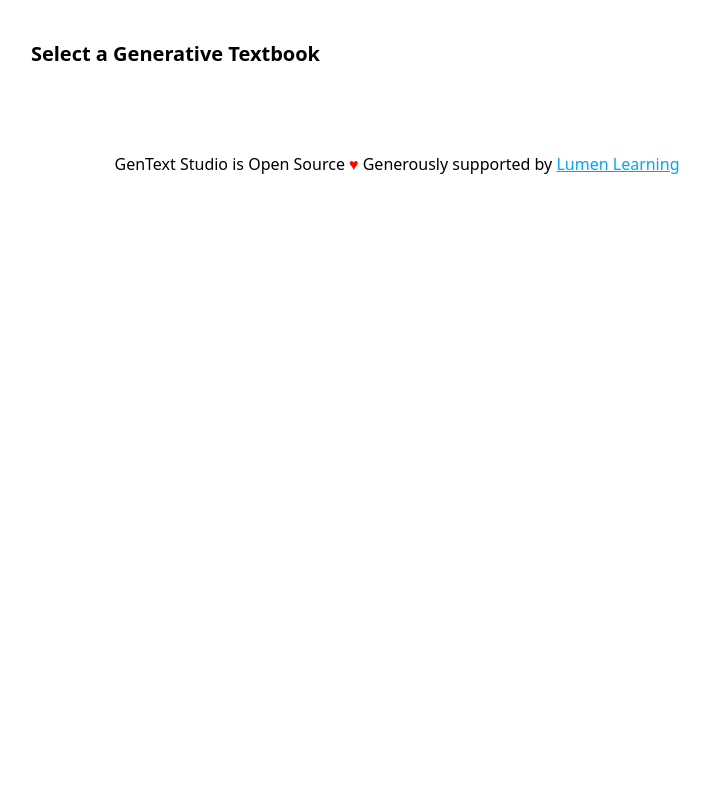
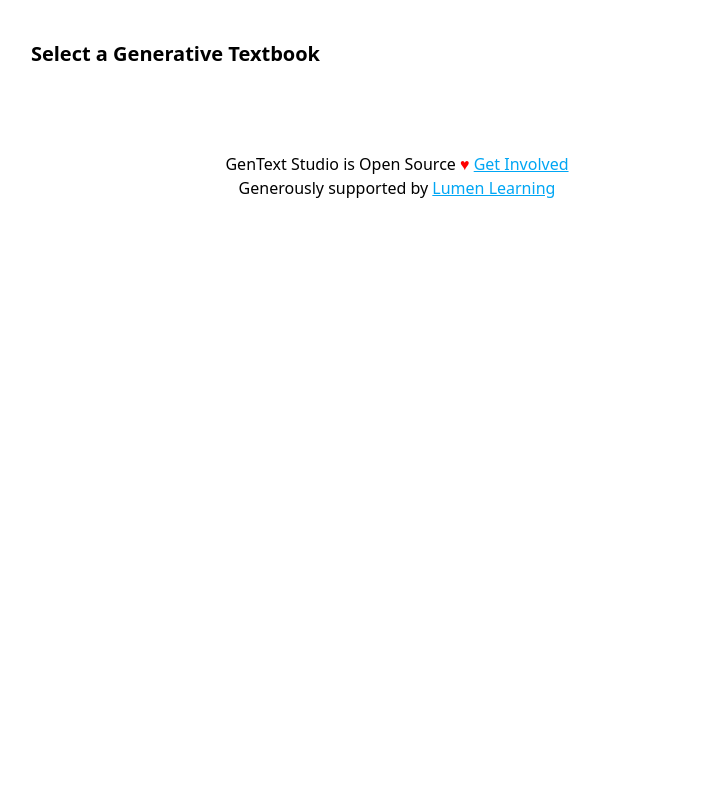
Before and after one commit to kalendar/gentext_studio, a Python web app: template src/treebeard/templates/interaction/explore/textbooks.jinja in a window 1280 px wide. Shown: the whole page, without its empty margins (243-953 px from the left). Run offline with Jinja, Linux system fonts and the light colour scheme; the template is opened without the code that fills it, so the values that code supplies are empty; some libraries are stand-ins or nearby versions.

Commit message:
Changes to navbar

```diff
--- a/src/treebeard/static/css/main.css
+++ b/src/treebeard/static/css/main.css
@@ -414,9 +414,6 @@
     --tw-scale-z: 80%;
     scale: var(--tw-scale-x) var(--tw-scale-y);
   }
-  .transform {
-    transform: var(--tw-rotate-x,) var(--tw-rotate-y,) var(--tw-rotate-z,) var(--tw-skew-x,) var(--tw-skew-y,);
-  }
   .animate-spin {
     animation: var(--animate-spin);
   }
@@ -740,9 +737,6 @@
   .opacity-50 {
     opacity: 50%;
   }
-  .filter {
-    filter: var(--tw-blur,) var(--tw-brightness,) var(--tw-contrast,) var(--tw-grayscale,) var(--tw-hue-rotate,) var(--tw-invert,) var(--tw-saturate,) var(--tw-sepia,) var(--tw-drop-shadow,);
-  }
   .transition {
     transition-property: color, background-color, border-color, outline-color, text-decoration-color, fill, stroke, --tw-gradient-from, --tw-gradient-via, --tw-gradient-to, opacity, box-shadow, transform, translate, scale, rotate, filter, -webkit-backdrop-filter, backdrop-filter;
     transition-timing-function: var(--tw-ease, var(--default-transition-timing-function));
@@ -1061,26 +1055,6 @@ input:not([type="submit"]), select, textarea {
   inherits: false;
   initial-value: 1;
 }
-@property --tw-rotate-x {
-  syntax: "*";
-  inherits: false;
-}
-@property --tw-rotate-y {
-  syntax: "*";
-  inherits: false;
-}
-@property --tw-rotate-z {
-  syntax: "*";
-  inherits: false;
-}
-@property --tw-skew-x {
-  syntax: "*";
-  inherits: false;
-}
-@property --tw-skew-y {
-  syntax: "*";
-  inherits: false;
-}
 @property --tw-space-y-reverse {
   syntax: "*";
   inherits: false;
@@ -1096,59 +1070,6 @@ input:not([type="submit"]), select, textarea {
   inherits: false;
 }
 @property --tw-font-weight {
-  syntax: "*";
-  inherits: false;
-}
-@property --tw-blur {
-  syntax: "*";
-  inherits: false;
-}
-@property --tw-brightness {
-  syntax: "*";
-  inherits: false;
-}
-@property --tw-contrast {
-  syntax: "*";
-  inherits: false;
-}
-@property --tw-grayscale {
-  syntax: "*";
-  inherits: false;
-}
-@property --tw-hue-rotate {
-  syntax: "*";
-  inherits: false;
-}
-@property --tw-invert {
-  syntax: "*";
-  inherits: false;
-}
-@property --tw-opacity {
-  syntax: "*";
-  inherits: false;
-}
-@property --tw-saturate {
-  syntax: "*";
-  inherits: false;
-}
-@property --tw-sepia {
-  syntax: "*";
-  inherits: false;
-}
-@property --tw-drop-shadow {
-  syntax: "*";
-  inherits: false;
-}
-@property --tw-drop-shadow-color {
-  syntax: "*";
-  inherits: false;
-}
-@property --tw-drop-shadow-alpha {
-  syntax: "<percentage>";
-  inherits: false;
-  initial-value: 100%;
-}
-@property --tw-drop-shadow-size {
   syntax: "*";
   inherits: false;
 }
@@ -1237,28 +1158,10 @@ input:not([type="submit"]), select, textarea {
       --tw-scale-x: 1;
       --tw-scale-y: 1;
       --tw-scale-z: 1;
-      --tw-rotate-x: initial;
-      --tw-rotate-y: initial;
-      --tw-rotate-z: initial;
-      --tw-skew-x: initial;
-      --tw-skew-y: initial;
       --tw-space-y-reverse: 0;
       --tw-border-style: solid;
       --tw-leading: initial;
       --tw-font-weight: initial;
-      --tw-blur: initial;
-      --tw-brightness: initial;
-      --tw-contrast: initial;
-      --tw-grayscale: initial;
-      --tw-hue-rotate: initial;
-      --tw-invert: initial;
-      --tw-opacity: initial;
-      --tw-saturate: initial;
-      --tw-sepia: initial;
-      --tw-drop-shadow: initial;
-      --tw-drop-shadow-color: initial;
-      --tw-drop-shadow-alpha: 100%;
-      --tw-drop-shadow-size: initial;
       --tw-duration: initial;
       --tw-shadow: 0 0 #0000;
       --tw-shadow-color: initial;
--- a/src/treebeard/templates/base.jinja
+++ b/src/treebeard/templates/base.jinja
@@ -20,7 +20,7 @@
 </head>
 
 <body class="bg-background flex flex-col min-h-screen">
-  <layout.Navbar :request="request" />
+   <layout.Navbar :request="request" />
   <main class="flex-grow w-full">
     {% block body %}
     {% endblock %}
@@ -29,7 +29,14 @@
   <footer class="w-full py-6">
     <div class="container mx-auto px-4">
       <div class="flex flex-col items-center justify-center text-sm text-muted-foreground">
-        <p class="text-base">GenText Studio is Open Source <span style="color: red;">&hearts;</span> Generously supported by <a class="underline text-sky-500"
+        <p class="text-base">GenText Studio is Open Source <span style="color: red;">&hearts;</span>
+
+        <a
+          class="underline text-sky-500"
+          href="https://github.com/kalendar/gentext_studio"
+          >Get Involved</a></p>
+
+        <p class="text-base">Generously supported by <a class="underline text-sky-500"
             href="https://lumenlearning.com/">Lumen Learning</a></p>
       </div>
     </div>
--- a/src/treebeard/templates/interaction/explore/textbooks.jinja
+++ b/src/treebeard/templates/interaction/explore/textbooks.jinja
@@ -12,7 +12,7 @@
         <card.Textbook
           :textbook="textbook"
           :request="request"
-          :show_add="SETTINGS.authorization" />
+          :show_add="request.session.get('user_email')" />
       {% endfor %}
     </div>
   </div>
```
Also changed, not shown: src/treebeard/templates/components/layout/Navbar.jinja (+14 -29 lines), 1 other file.
